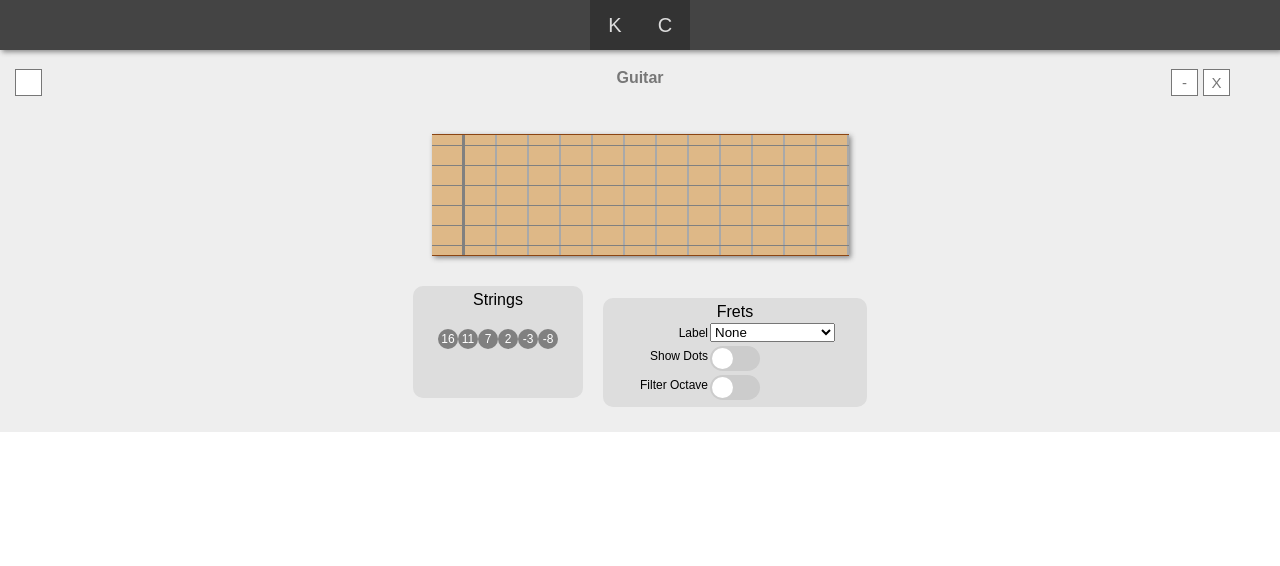
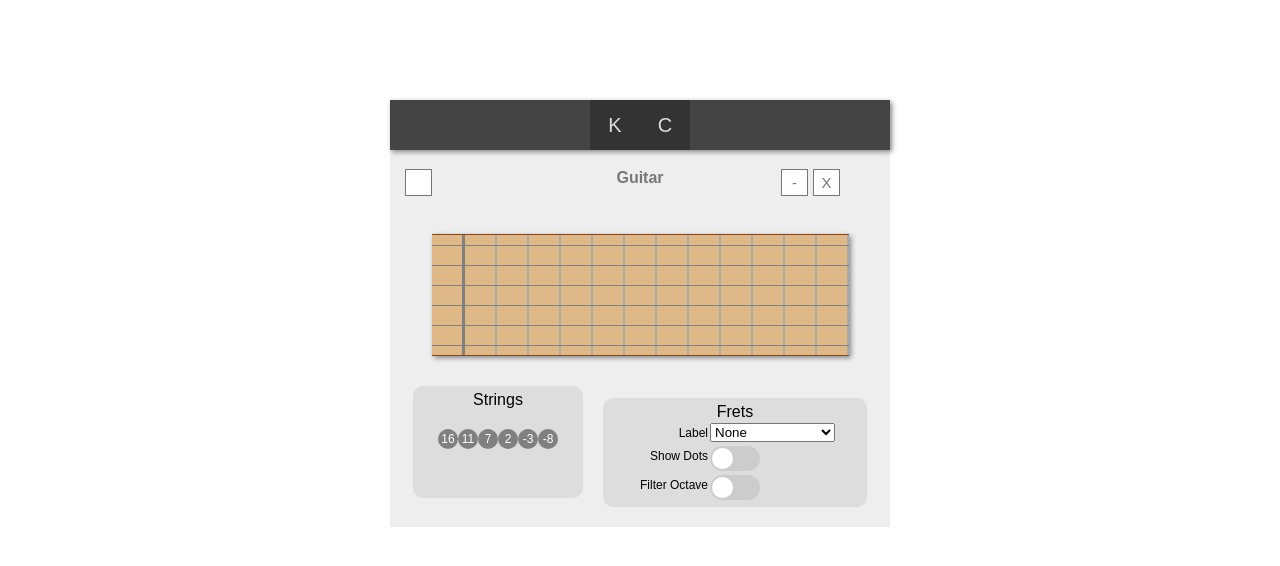
Before and after one commit to dan9418/play-what-beta, a React app: page / in a window 1280 px wide. Shown: the top 566 px of the page. Built offline with nearby package versions, Linux system fonts and the light colour scheme.

Commit message:
cleanups

```diff
--- a/src/App.css
+++ b/src/App.css
@@ -7,3 +7,9 @@ html, body {
 	padding: 0;
 	overflow: hidden;
 }
+
+#app {
+	position: absolute;
+	height: 100%;
+    width: 100%;
+}
--- a/src/Views/MainView/Toolbar/InputGroup/InputGroup.tsx
+++ b/src/Views/MainView/Toolbar/InputGroup/InputGroup.tsx
@@ -29,9 +29,6 @@ export class InputGroup extends React.Component<any, any> {
                     <div className='input-group-icon'>
                         {this.props.icon}
                     </div>
-                    {/*<div className='input-group-status'>
-                        {this.getSymbol()}
-                    </div>*/}
                     {this.state.preview &&
                         <div className='input-group-content-preview'>
                             {this.props.children}
--- a/src/Views/MainView/Toolbar/Toolbar.css
+++ b/src/Views/MainView/Toolbar/Toolbar.css
@@ -1,4 +1,4 @@
-#toolbar {
+.toolbar {
 	background-color: #444;
     text-align: center;
     height: 50px;
--- a/src/Views/MainView/Toolbar/Toolbar.tsx
+++ b/src/Views/MainView/Toolbar/Toolbar.tsx
@@ -40,7 +40,7 @@ export class Toolbar extends React.Component<any, any> {
 
 	render = () => {
 		return (
-			<div id='toolbar'>
+			<div className='toolbar'>
 				{this.getParameterSelectors()}
 			</div>
 		);
--- a/src/Views/MainView/ViewManager.css
+++ b/src/Views/MainView/ViewManager.css
@@ -1,9 +1,10 @@
-#view-manager {
+.view-manager {
     background-color: #EEEEEE;
-    width: 100%;
-    height: 100%;
+    width: 500px;
     display: block;
-    overflow-y: scroll;}
+    margin: auto;
+    margin-top: 100px;
+}
 
 .view-driver {
     text-align: center;
--- a/src/Views/MainView/ViewManager.tsx
+++ b/src/Views/MainView/ViewManager.tsx
@@ -179,11 +179,8 @@ export class ViewManager extends React.Component<any, any> {
     /* Render */
 
     render = () => {
-        return <div id='view-manager'>
-            <Toolbar
-                setParameter={this.setParameter}
-                {...this.state}
-                />
+        return <div className='view-manager'>
+            <Toolbar setParameter={this.setParameter} {...this.state} />
             {this.getViewDriver()}
         </div>;
     };
```
Also changed, not shown: 1 other file (tests, documents, lock files or other folders).
